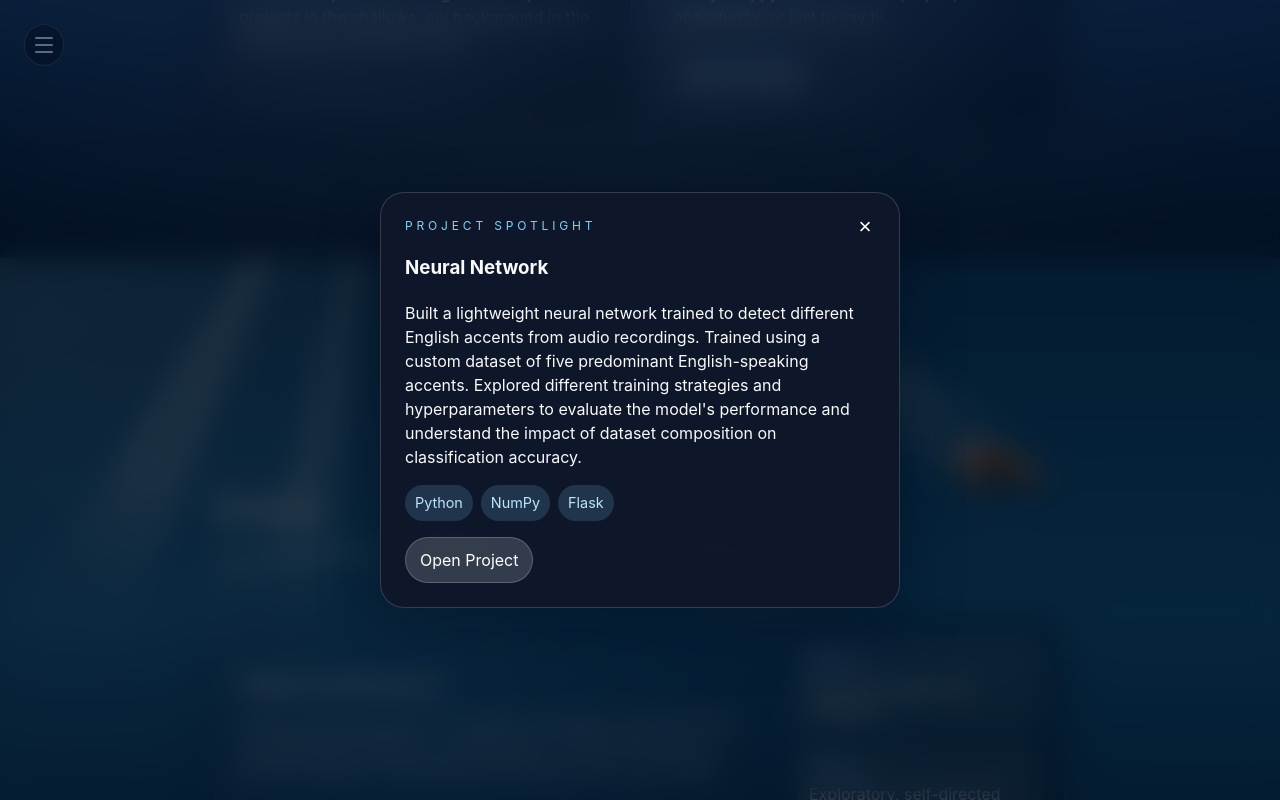
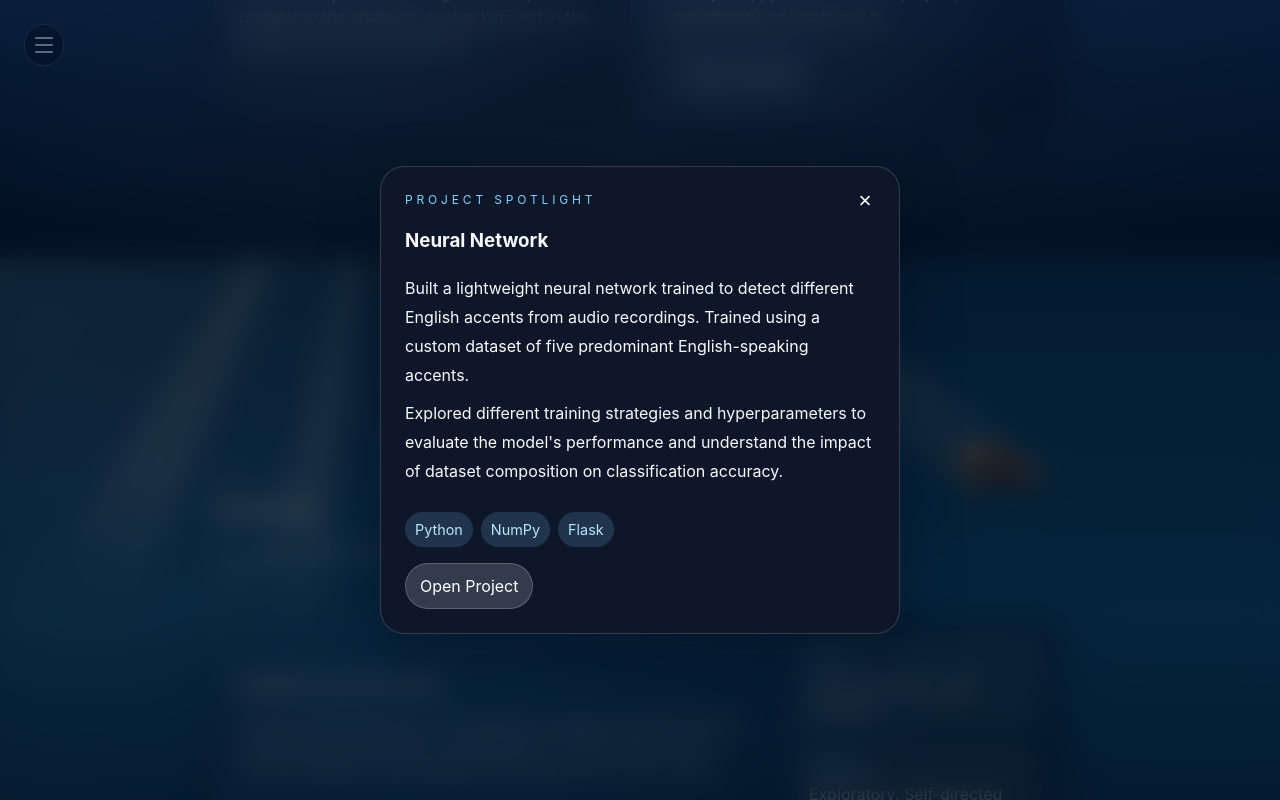
Before and after one commit to adxmb/website, a React (Vite) app: page / in a window 1280 px wide. Both pictures are taken after a click on the button 486 px from the left and 400 px from the top of the page. Built offline with nearby package versions, Linux system fonts and the light colour scheme.

Commit message:
Adding more dynamic text and finishing the content for the midnight zone

```diff
--- a/src/components/FishItem.tsx
+++ b/src/components/FishItem.tsx
@@ -30,7 +30,7 @@ export function FishItem({ fish, onOpen }: FishItemProps) {
                     {fish.imageSrc ? (
                         <img
                             src={fish.imageSrc}
-                            alt={fish.name}
+                            alt={fish.id}
                             className="fish-image"
                         />
                     ) : (
--- a/src/components/ProjectModal.tsx
+++ b/src/components/ProjectModal.tsx
@@ -27,7 +27,21 @@ export function ProjectModal({
                 </button>
                 <p className="eyebrow">{project.spotlightLabel}</p>
                 <h3>{project.title}</h3>
-                <p>{project.description}</p>
+                <div
+                    style={{
+                        display: "flex",
+                        flexDirection: "column",
+                        gap: "10px",
+                    }}
+                >
+                    {project.description.split("\n").map((line, index) => (
+                        <p
+                            key={index}
+                            style={{ margin: 0, lineHeight: "1.8" }}
+                            dangerouslySetInnerHTML={{ __html: line }}
+                        />
+                    ))}
+                </div>
                 <div className="chip-row">
                     {project.stack.map((item) => (
                         <span key={item} className="chip">
--- a/src/components/Sidebar.tsx
+++ b/src/components/Sidebar.tsx
@@ -76,8 +76,14 @@ export function Sidebar({
                     <button type="button" onClick={() => closeAndGo(0)}>
                         About me
                     </button>
-                    <button type="button" onClick={() => closeAndGo(0)}>
+                    <button type="button" onClick={() => closeAndGo(1)}>
+                        Projects
+                    </button>
+                    <button type="button" onClick={() => closeAndGo(2)}>
                         Experience
+                    </button>
+                    <button type="button" onClick={() => closeAndGo(3)}>
+                        Life Updates
                     </button>
                     <button type="button" onClick={closeAndContact}>
                         Contact
--- a/src/data/fish.ts
+++ b/src/data/fish.ts
@@ -98,7 +98,7 @@ export const fishByLevel: Record<Level["id"], Fish[]> = {
     midnight: [
         {
             id: "8",
-            projectId: "deep-current",
+            projectId: "current-activities",
             emoji: "🐳",
             imageSrc: spermwhale,
             x: 15,
@@ -109,7 +109,7 @@ export const fishByLevel: Record<Level["id"], Fish[]> = {
         },
         {
             id: "9",
-            projectId: "blackwater-ui",
+            projectId: "movies",
             emoji: "🦑",
             imageSrc: squid,
             x: 82,
--- a/src/data/levels.ts
+++ b/src/data/levels.ts
@@ -22,8 +22,8 @@ export const levels: Level[] = [
                     projectNames,
                 )}. Tap anything swimming past for more details.`,
             facts: [
-                { label: "Focus", value: "Personal projects and curiosity" },
-                { label: "Energy", value: "Exploratory, self-directed" },
+                { label: "Focus", value: "Personal Projects and Curiosity" },
+                { label: "Energy", value: "Exploratory, Self-directed" },
             ],
         },
     },
@@ -37,8 +37,8 @@ export const levels: Level[] = [
             heading: "Professional Background",
             body: "Here you will find details about my education, and the roles I've worked in past and current. Tap anything swimming past for more details.",
             facts: [
-                { label: "Focus", value: "Education and work history" },
-                { label: "Energy", value: "Structured, professional" },
+                { label: "Focus", value: "Education and Work History" },
+                { label: "Energy", value: "Structured, Professional" },
             ],
         },
     },
@@ -49,11 +49,11 @@ export const levels: Level[] = [
         intro: "Some of the other things I've been getting up to outside of work.",
         accent: "#6d28d9",
         panel: {
-            heading: "Where systems live",
-            body: "Down here live some of my current interests outside of work beyond development and engineering.",
+            heading: "What I'm Up To",
+            body: "Down here are some of the things I've been spending time on outside of work or studies.",
             facts: [
-                { label: "Focus", value: "Systems and structure" },
-                { label: "Energy", value: "Deliberate, quiet" },
+                { label: "Focus", value: "Everyday Side Quests" },
+                { label: "Energy", value: "Personal, Interests" },
             ],
         },
     },
--- a/src/data/projects.ts
+++ b/src/data/projects.ts
@@ -7,7 +7,7 @@ export const projectsById: Record<string, Project> = {
         title: "The University of Auckland",
         description:
             "Graduated with First Class Honours in a Bachelor of Software Engineering (Honours) from the University of Auckland in 2026," +
-            " with a cumulative GPA of 8.5/9.0 (A+). Received the First in Course award for SOFTENG 281 and a Summer Research Scholarship.",
+            " with a cumulative GPA of 8.5/9.0 (A+).\nReceived the First in Course award for SOFTENG 281 and a Summer Research Scholarship.\n",
         stack: ["Software Engineering", "First Class Honours"],
         spotlightLabel: "Undergraduate",
     },
@@ -18,7 +18,7 @@ export const projectsById: Record<string, Project> = {
         description:
             "Trading Desk Operations Engineer (TDOE) intern at Jane Street Hong Kong from December 2025 to February 2026." +
             " Worked across both development and trading in a fast-paced environment, building tools to improve the efficiency" +
-            " of trading desks. Learnt functional programming, market-making skills, and trading workflows.",
+            " of trading desks. Learnt functional programming, market-making skills, and trading workflows.\n",
         stack: ["Quantitative Trading", "Market Making", "OCaml"],
         spotlightLabel: "Internship",
     },
@@ -28,9 +28,9 @@ export const projectsById: Record<string, Project> = {
         title: "Neural Network",
         description:
             "Built a lightweight neural network trained to detect different English accents from audio recordings." +
-            " Trained using a custom dataset of five predominant English-speaking accents." +
-            " Explored different training strategies and hyperparameters to evaluate the model's performance" +
-            " and understand the impact of dataset composition on classification accuracy.",
+            " Trained using a custom dataset of five predominant English-speaking accents.\n" +
+            "Explored different training strategies and hyperparameters to evaluate the model's performance" +
+            " and understand the impact of dataset composition on classification accuracy.\n",
         stack: ["Python", "NumPy", "Flask"],
         link: "https://github.com/adxmb/neural-network",
         spotlightLabel: "Project Spotlight",
@@ -41,9 +41,9 @@ export const projectsById: Record<string, Project> = {
         title: "Understanding LLM-Driven Test Oracle Generation",
         description:
             "Researching Large Language Models' (LLMs) capabilities for test oracle generation with real-world bugs" +
-            " and various prompting strategies at the University of Auckland. Developed a Python tool to automatically" +
+            " and various prompting strategies at the University of Auckland.\nDeveloped a Python tool to automatically" +
             " evaluate the quality of test assertions generated by OpenAI and StarCoder LLMs against 36 bugs and 4" +
-            " strategies over more than 2,000 tests. Published in AIware Conference, November 2025.",
+            " strategies over more than 2,000 tests. Published in AIware Conference, November 2025.\n",
         stack: ["Academic Research", "Java", "LLMs"],
         link: "https://ieeexplore.ieee.org/document/11334275",
         linkLabel: "View Paper",
@@ -55,7 +55,7 @@ export const projectsById: Record<string, Project> = {
         title: "Portfolio Website",
         description:
             "A themed dive into the depths of my interests, projects, and experience." +
-            " Designed to give an overview of my interests in software and life.",
+            " Designed to give an overview of my interests in software and life.\n",
         stack: ["React", "TypeScript", "Motion"],
         link: "https://github.com/adxmb/website",
         spotlightLabel: "Project Spotlight",
@@ -67,29 +67,37 @@ export const projectsById: Record<string, Project> = {
         description:
             "A proof-of-concept web application created for the DEVs Hackathon with the theme Hack for Humanity." +
             " Plantr uses AI to make plant discovery engaging by allowing users to match with recommended plants based on their" +
-            " profile via Tinder-esque swiping. 1st Place in UoA DEVS Hackathon 2024.",
+            " profile via Tinder-esque swiping. 1st Place in UoA DEVS Hackathon 2024.\n",
         stack: ["React", "Node.js", "OpenAI"],
         link: "https://github.com/LocalhostLtd/DEV-Hackathon-2024",
         spotlightLabel: "Hackathon Project",
     },
-    "deep-current": {
-        id: "deep-current",
-        name: "Deep Current",
-        title: "Systems Thinking",
+    "current-activities": {
+        id: "current-activities",
+        name: "Current Activities",
+        title: "What I'm Up To",
         description:
-            "A research-driven concept for managing complex content flows without sacrificing clarity.",
-        stack: ["System Design", "Strategy", "Content Ops"],
-        spotlightLabel: "Project spotlight",
+            "Practicing for piano diploma where I will be performing the following repertoire: <i>Liszt - Liebesträume no.3</i>, <i>Debussy - La plus que lente</i>," +
+            " <i>Wilkinson - Oiseaux d’eau</i>, <i>Chopin - Ballade no.1</i>, and <i>Rachmaninov/Kreisler - Liebesleid</i>.\n" +
+            "I've been attempting to perfect making <i>Choux au Craquelin</i> and a variety of different cakes and desserts " +
+            "experimenting with different ratios, flavours, and types of fillings.\n" +
+            "Recently I've been travelling around the world, picked up volleyball and basketball, and have been dabling other creative hobbies like sketching, writing, and photography too.\n",
+        stack: ["Side Questing", "Updates"],
+        spotlightLabel: "Side Quests",
     },
-    "blackwater-ui": {
-        id: "blackwater-ui",
-        name: "Blackwater UI",
-        title: "Night Mode Interface",
+    movies: {
+        id: "movies",
+        name: "What I'm Watching",
+        title: "Movie and TV Recommendations",
         description:
-            "An interface pattern study focused on accessible contrast, subtle motion, and low-noise clarity.",
-        stack: ["UI Systems", "Accessibility", "Visual Design"],
-        link: "https://github.com",
-        spotlightLabel: "Project spotlight",
+            "<b>12 Angry Men (1957)</b>, the biggest comeback in cinema history, just a compelling watch.\n" +
+            "<b>Castle in the Sky (1986)</b>, a whimsical adventure exploring secrets hidden amongst the clouds.\n" +
+            "<b>Do the Right Thing (1989)</b>, its the hottest day of the year and racial tensions are rising in Brooklyn.\n" +
+            "<b>Sound of Metal (2019)</b>, heavy metal drummer grapples with hearing loss.\n" +
+            "<b>Moonrise Kingdom (2012)</b>, two kids run away in the wilderness as various authorities try hunt them down.\n" +
+            "<b>The Princess Bride (1987)</b>, a classic, easy watch for a more chill movie night.\n",
+        stack: ["Certified Bangers", "Movies and TV"],
+        spotlightLabel: "Movies and TV shows",
     },
 };
 
```
Also changed, not shown: src/components/SummaryPanel.tsx (+23 -2 lines).
